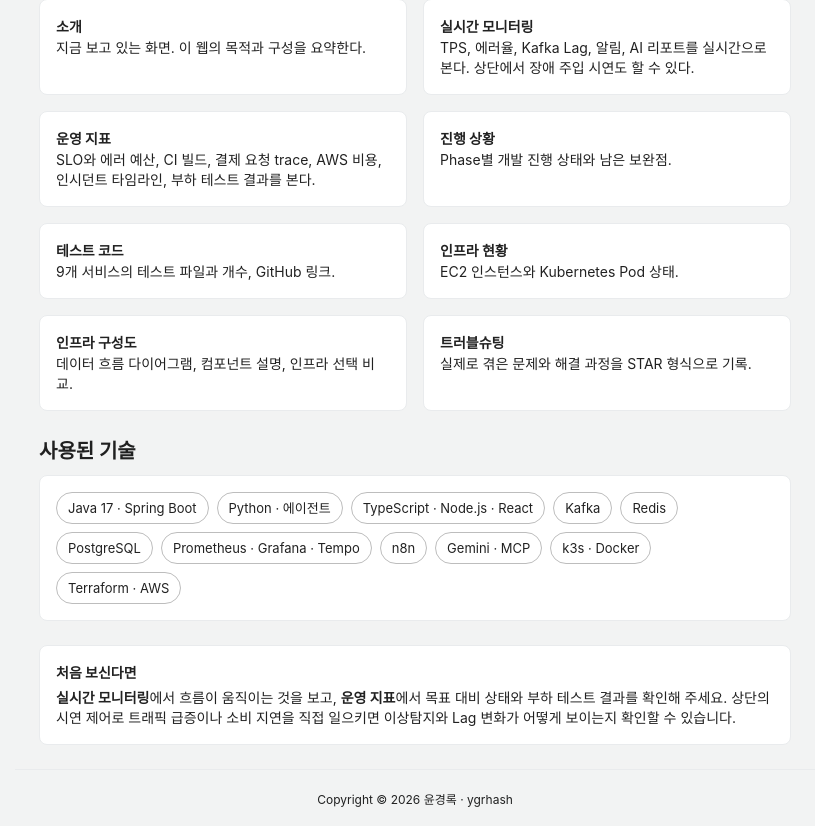
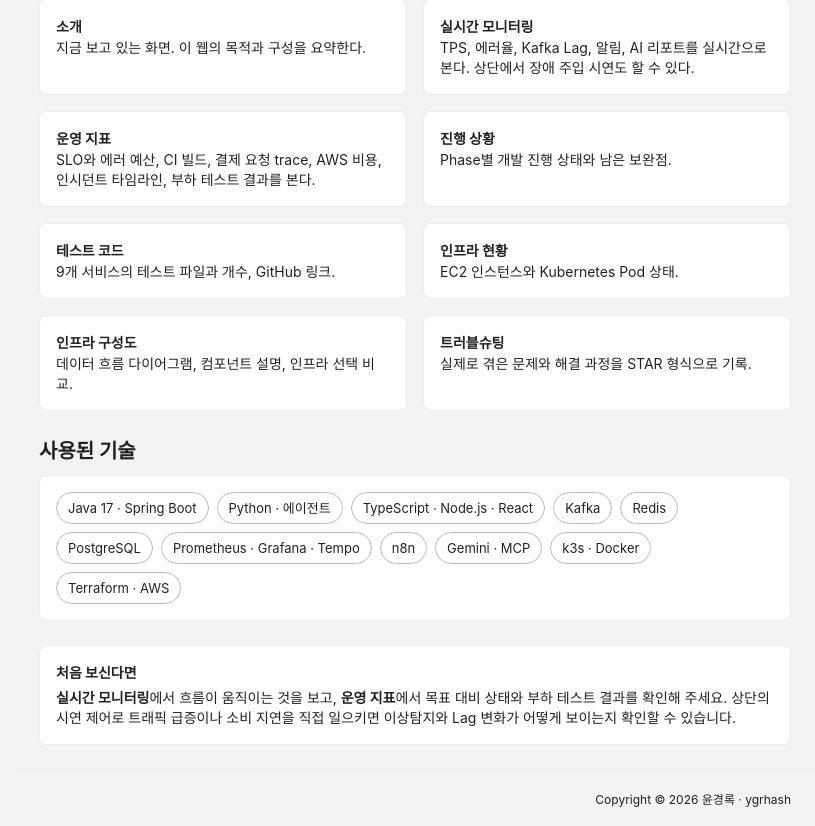
Before and after one commit to tjsal89000/2026_-Portfolio, a React (Vite) app in the folder dashboard/: page / in a window 1280 px wide. Shown: the part 1816-2642 px from the top of the page, without its empty margins (465-1280 px from the left). Built offline with nearby package versions, Linux system fonts and the light colour scheme; no server answers.

Commit message:
푸터를 우측 하단 정렬로 변경
Co-Authored-By: Claude Sonnet 5 <noreply@anthropic.com>

```diff
--- a/dashboard/src/App.tsx
+++ b/dashboard/src/App.tsx
@@ -87,7 +87,7 @@ export default function App() {
           {view === "troubleshooting" && <TroubleshootingPage />}
         </Suspense>
 
-        <Box component="footer" sx={{ borderTop: (t) => `1px solid ${t.palette.divider}`, py: 2, px: 3, textAlign: "center" }}>
+        <Box component="footer" sx={{ borderTop: (t) => `1px solid ${t.palette.divider}`, py: 2, px: 3, textAlign: "right" }}>
           <Typography variant="caption" color="text.secondary">
             Copyright © 2026 윤경록 · ygrhash
           </Typography>
```
